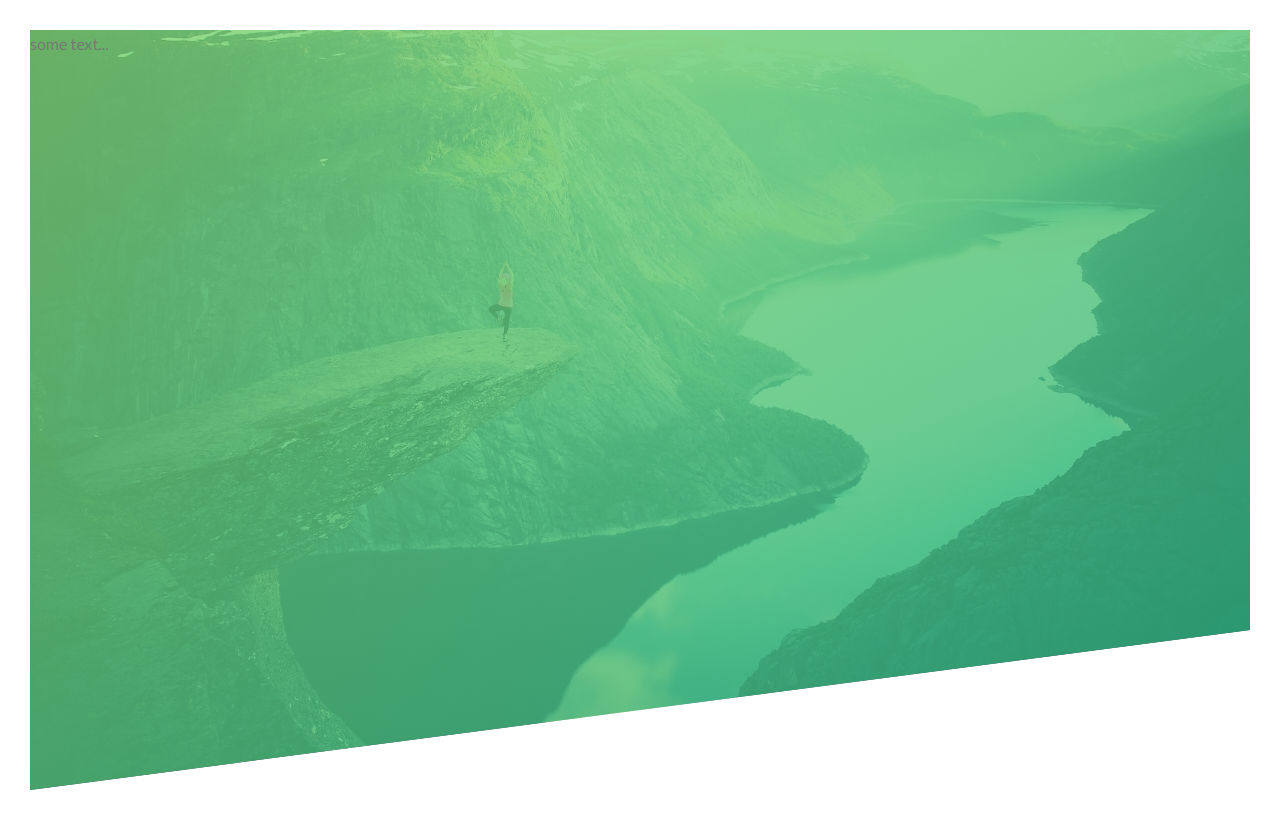
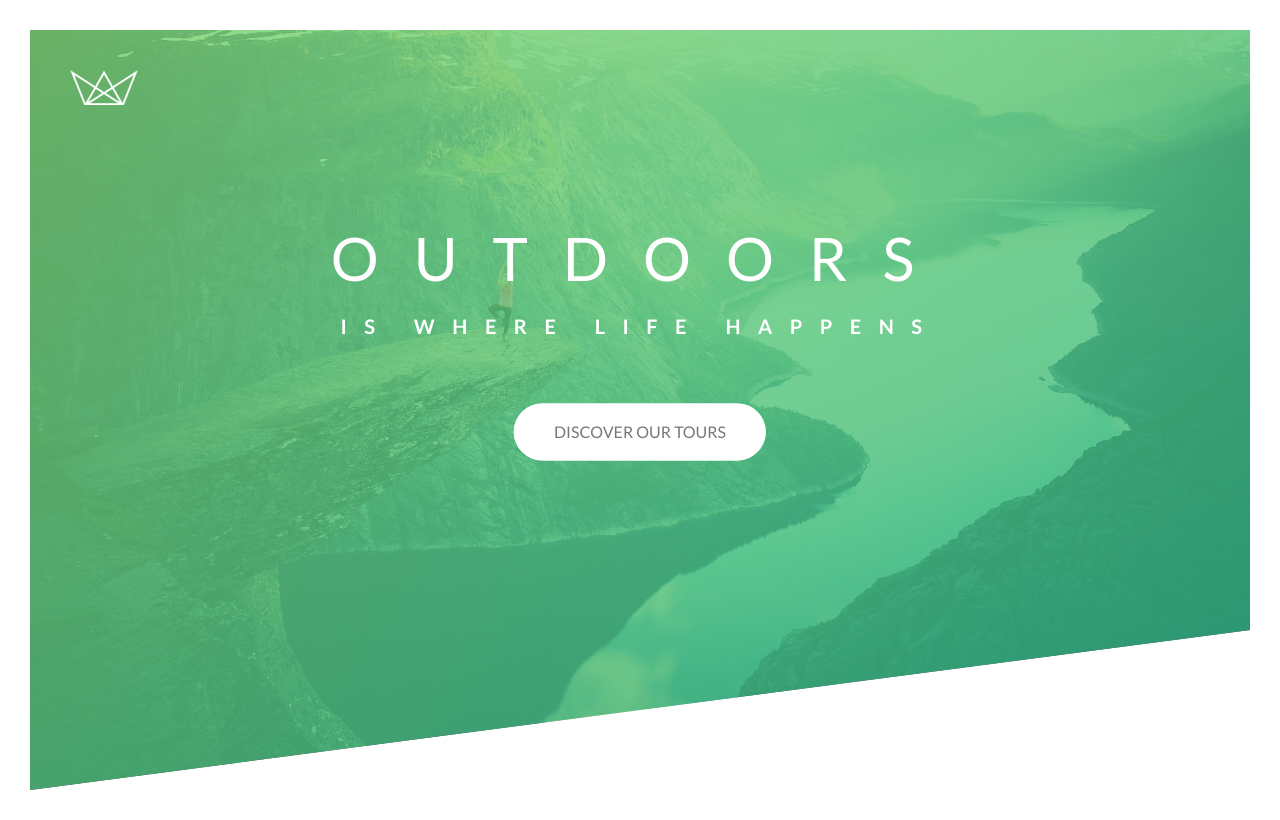
Before and after one commit to ESRAAmamdoh/Nauture, a website: page index.html in a window 1280 px wide. Drawn offline with Linux system fonts and the light colour scheme.

Commit message:
Hero section

```diff
--- a/index.html
+++ b/index.html
@@ -6,13 +6,25 @@
     <meta http-equiv="X-UA-Compatible" content="ie=edge">
 
     <link href="https://fonts.googleapis.com/css?family=Lato:100,300,400,700,900" rel="stylesheet">
-    <link rel="stylesheet" href="style/style.css">
+    <link rel="stylesheet" href="style/main.css">
     <link rel="shortcut icon" type="image/png" href="img/favicon.png">
     <title>Natours | Exciting tours for adventurous people</title>
 </head>
 <body>
     <header class="header">
-        some text...
+        <div class="header__logo-box">
+         <img src="img/logo-white.png" alt="logo" class="header__logo">
+        </div>
+        <div class="header__text-box">
+            <h1 class="heading-primary">
+                <span class="heading-primary-main">outdoors</span>
+                <span class="heading-primary-sub">is where life happens</span>
+
+            </h1>
+            <a href="#" class="btn btn-white btn-animeted"> Discover our tours</a>
+        </div>
+
+
 
     </header>
 </body>
--- /dev/null
+++ b/sass/abstract/_variablies.scss
@@ -0,0 +1,6 @@
+$color-primary:#55c57a;
+$color-primary-light:#7ed56f;
+$color-primary-dark:#28b485;
+$color-gray-dark:#777;
+$color-white:#fff;
+$color-dark:#000;
--- /dev/null
+++ b/sass/base/_animations.scss
@@ -0,0 +1,46 @@
+
+@keyframes moveInLeft{
+    0%{
+opacity: 0;
+transform: translateX(-10rem);
+    }
+    80%{
+transform: translateX(1rem);
+
+    }
+    100%{
+opacity: 1;
+transform: translateX(0);
+
+    }
+}
+@keyframes moveInRight{
+    0%{
+opacity: 0;
+transform: translateX(10rem);
+    }
+    80%{
+transform: translateX(-1rem);
+
+    }
+    100%{
+opacity: 1;
+transform: translateX(0);
+
+    }
+}
+@keyframes moveInBottom{
+    0%{
+opacity: 0;
+transform: translateY(3rem);
+    }
+    80%{
+transform: translateY(-1rem);
+
+    }
+    100%{
+opacity: 1;
+transform: translateY(0);
+
+    }
+}
--- /dev/null
+++ b/sass/base/_base.scss
@@ -0,0 +1,21 @@
+*,
+*::after,
+*::before {
+  margin: 0;
+  padding: 0;
+  box-sizing: inherit;
+}
+
+html {
+  font-size: 62.5%;
+}
+
+body {
+  font-family: "Lato", sans-serif;
+  /* font-size: 16px; */
+  font-weight: 400;
+  color: #777;
+  line-height: 1.7;
+  padding: 3rem;
+  box-sizing: border-box;
+}
--- /dev/null
+++ b/sass/base/_typography.scss
@@ -0,0 +1,31 @@
+@import "../abstract/variablies";
+
+.heading-primary{
+    color: $color-white;
+    text-transform: uppercase;
+    backface-visibility: hidden;
+    margin-bottom: 6rem;
+
+    &-main{
+        display: block;
+        font-size: 6rem;
+        font-weight: 400;
+        letter-spacing: 3.5rem;
+        animation-name: moveInLeft;
+        animation-duration: 1s;
+        animation-timing-function: ease-out;
+
+    }
+    &-sub{
+        display: block;
+        font-size: 2rem;
+        font-weight: 700;
+        letter-spacing: 1.75rem;
+        animation-name: moveInRight;
+        animation-duration: 1s;
+        animation-timing-function: ease-out;
+
+
+    }
+
+    }
--- /dev/null
+++ b/sass/component/_button.scss
@@ -0,0 +1,57 @@
+
+.btn{
+
+    &:link,
+&:visited{
+    text-transform: uppercase;
+    text-decoration: none;
+    padding: 1.5rem 4rem;
+    display: inline-block;
+    border-radius: 10rem;
+    transition: all .2s;
+    position: relative;
+    font-size: 1.6rem;
+
+
+
+}
+    &:hover{
+        transform: translateY(-3px);
+        box-shadow: 0 1rem 2rem rgba($color-dark, 0.2) ;
+        &::after{
+            transform: scaleX(1.4) scaleY(1.6);
+            opacity: 0;
+        }
+    }
+    &:active{
+        transform: translateY(-1px);
+        box-shadow: 0 .5rem 1rem rgba($color-dark, 0.2) ;
+
+    }
+    &-white{
+        color: $color-gray-dark;
+        background-color: $color-white;
+        &::after{
+            background-color: $color-white;
+        }
+    }
+    &::after{
+        content: "";
+        display: inline-block;
+        height: 100%;
+        width: 100%;
+        border-radius: 10rem;
+        position: absolute;
+        top: 0;
+        left: 0;
+        z-index: -1;
+        transition: all .4s;
+    }
+
+
+    &-animeted{
+        animation: moveInBottom .5s ease-out .75s ;
+        animation-fill-mode: backwards;
+
+    }
+}
--- /dev/null
+++ b/sass/layout/_header.scss
@@ -0,0 +1,27 @@
+.header{
+    background-image: linear-gradient(to right bottom,rgba($color-primary-light,0.8),rgba($color-primary-dark,0.8)),url(../img/hero.jpg);
+    background-size: cover;
+    background-position: top;
+    height: 95vh;
+    clip-path:polygon(0 0, 100% 0,100% 75vh,0 100%) ;
+    position: relative;
+
+    &__logo-box{
+        position: absolute;
+        left: 4rem;
+        top: 4rem;
+    }
+    &__logo{
+        height: 3.5rem;
+        }
+    &__text-box{
+         position: absolute;
+         left: 50%;
+         top: 40%;
+         transform: translate(-50%,-50%);
+         text-align: center;
+
+
+      }
+
+}
--- /dev/null
+++ b/sass/main.scss
@@ -0,0 +1,20 @@
+/*
+dark green:#28b485
+light green:#7ed56f
+meduim green:#55c57a
+*/
+@import "base/base";
+@import "base/animations";
+@import "base/typography";
+@import "base/utilities";
+
+@import "pages/home";
+
+@import "abstract/functions";
+@import "abstract/mixins";
+@import "abstract/variablies";
+
+@import "component/button";
+
+
+@import "layout/header";
```
Also changed, not shown: package.json (added, +14 -0 lines), sass/abstract/_functions.scss (added), sass/abstract/_mixins.scss (added), sass/base/_utilities.scss (added), sass/pages/_home.scss (added), style/main.css (added), 3 other files.
